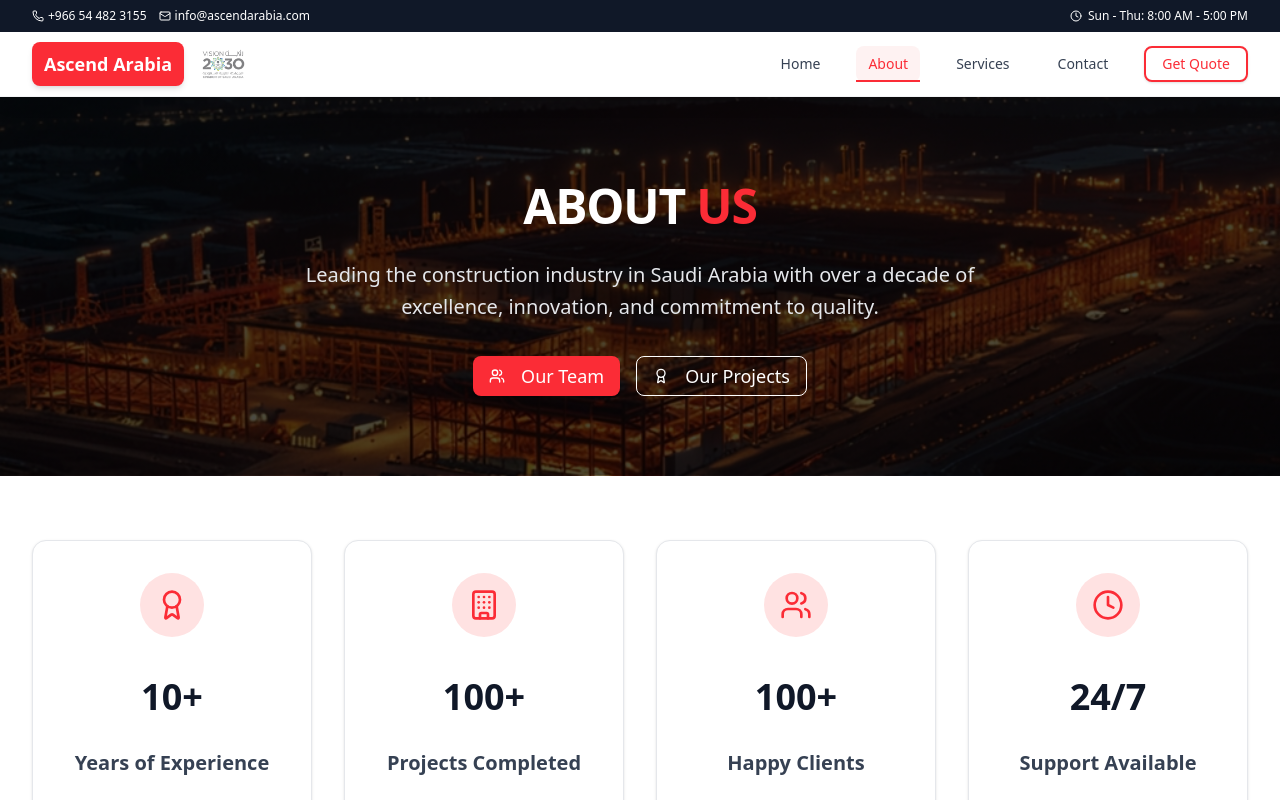
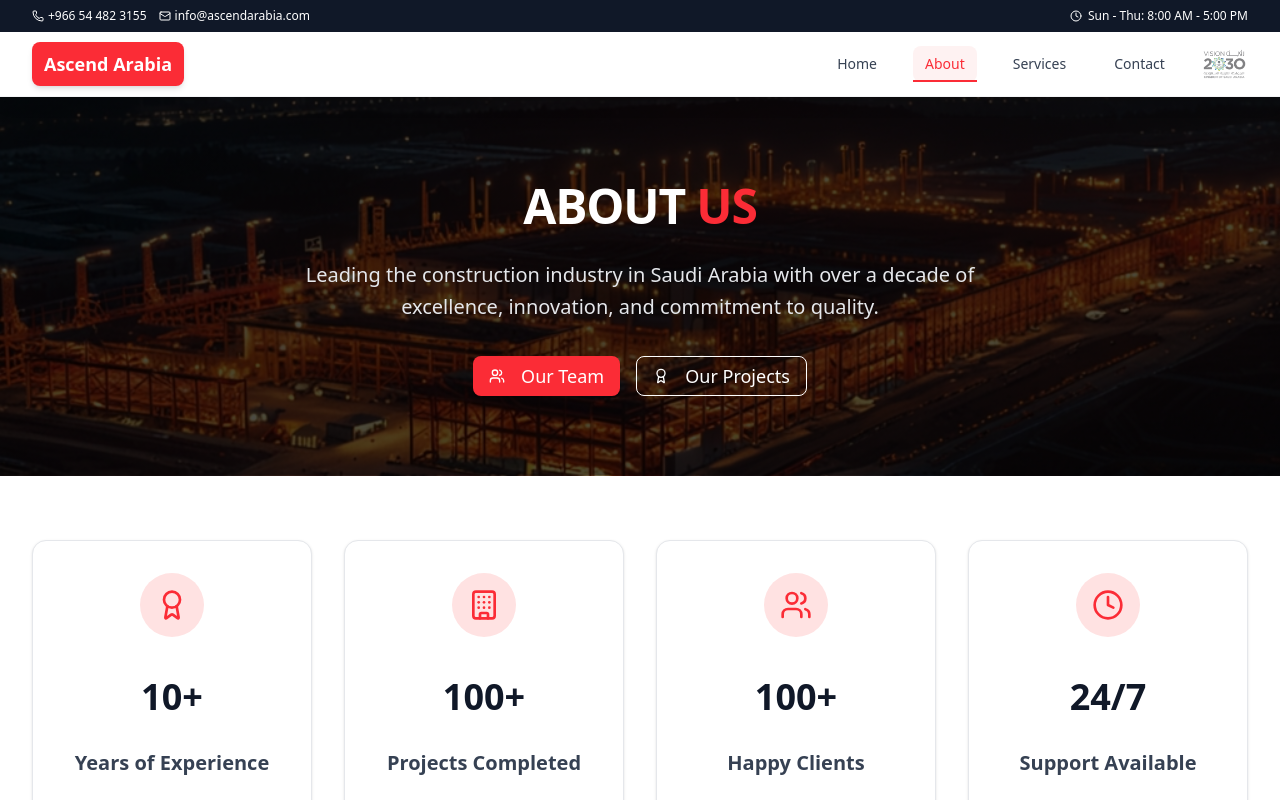
Before and after one commit to Sinu00/xyzlandingpage, a Next.js app: page /about in a window 1280 px wide. Shown: the top 800 px of the page. Built offline with nearby package versions, Linux system fonts and the light colour scheme.

Commit message:
removed get quote button and chagned the vision 2030 logo positoin

```diff
--- a/src/components/header.tsx
+++ b/src/components/header.tsx
@@ -58,7 +58,7 @@ export default function Header() {
           <div className="flex justify-between items-center h-16">
 
             {/* Logo - smaller and more professional */}
-            <div className="flex items-center gap-4">
+            <div className="flex items-center">
               <Link href="/" className="flex items-center">
               <div className={`bg-red-500 text-white px-3 py-2 rounded-md font-bold text-lg shadow-md hover:bg-red-600 transition-all duration-300 ${
                   isScrolled ? 'transform scale-95 shadow-lg' : ''
@@ -66,18 +66,6 @@ export default function Header() {
                   Ascend Arabia
                 </div>
               </Link>
-              {/* Vision 2030 Logo */}
-              <div className="flex items-center">
-                <Image
-                  src="/vision2030logo.jpg"
-                  alt="Vision 2030"
-                  width={100}
-                  height={32}
-                  className={`h-8 w-auto object-contain transition-all duration-300 ${
-                    isScrolled ? 'h-6' : ''
-                  }`}
-                />
-              </div>
             </div>
 
             {/* Desktop navigation - compact spacing */}
@@ -129,15 +117,18 @@ export default function Header() {
                 }`}></span>
               </Link>
 
-              {/* Compact CTA button */}
-              <Link href="/contact">
-                <Button
-                  variant="outline"
-                  className="bg-white text-red-500 border-2 border-red-500 hover:bg-red-500 hover:text-white px-4 py-1.5 text-sm font-medium rounded-md shadow-sm hover:shadow-md transform hover:scale-105 transition-all duration-300"
-                >
-                  Get Quote
-                </Button>
-              </Link>
+              {/* Vision 2030 Logo */}
+              <div className="flex items-center">
+                <Image
+                  src="/vision2030logo.jpg"
+                  alt="Vision 2030"
+                  width={100}
+                  height={32}
+                  className={`h-8 w-auto object-contain transition-all duration-300 ${
+                    isScrolled ? 'h-6' : ''
+                  }`}
+                />
+              </div>
             </div>
 
             {/* Mobile menu button */}
@@ -200,15 +191,14 @@ export default function Header() {
               >
                 Contact
               </Link>
-              <div className="pt-3">
-                <Link href="/contact" className="block">
-                  <Button
-                    className="w-full bg-red-500 hover:bg-red-600 text-white font-medium py-2 rounded-md shadow-sm transition-all duration-300"
-                    onClick={() => setIsOpen(false)}
-                  >
-                    Get Quote
-                  </Button>
-                </Link>
+              <div className="pt-3 flex justify-center">
+                <Image
+                  src="/vision2030logo.jpg"
+                  alt="Vision 2030"
+                  width={100}
+                  height={32}
+                  className="h-8 w-auto object-contain"
+                />
               </div>
             </div>
           </div>
```
